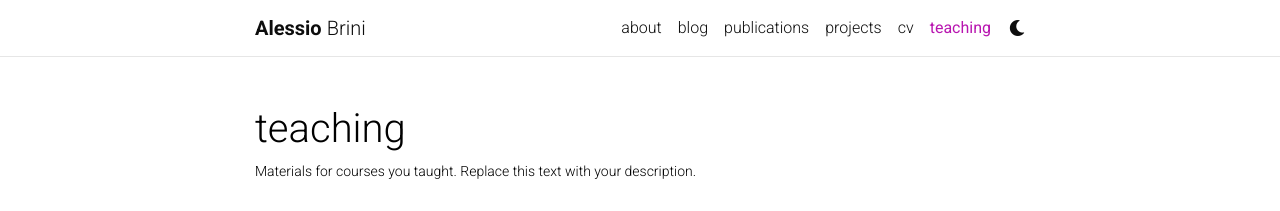
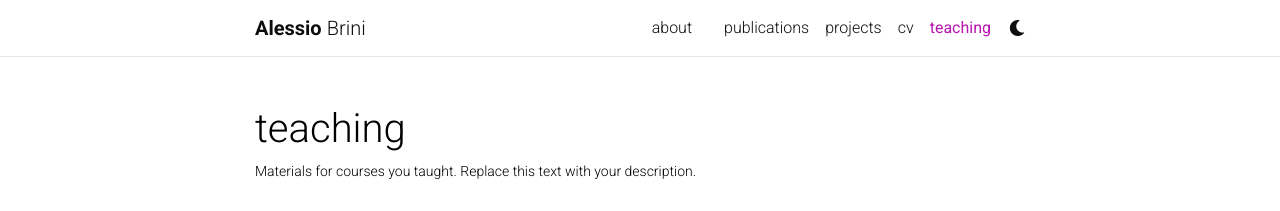
Before and after one commit to Alessiobrini/academic-website, a Jekyll site: the page built from _pages/teaching.md, in a window 1280 px wide. Shown: the top 211 px of the page. Built offline with Jekyll 4.4.1, drawn with Linux system fonts in a browser that asks for light colours; comment, search, counter and statistics services are not loaded; a style sheet for code colours, icons or effects is not loaded.

Commit message:
Update _config.yml

```diff
--- a/_config.yml
+++ b/_config.yml
@@ -99,7 +99,7 @@
 # -----------------------------------------------------------------------------
 
 blog_name: al-folio # blog_name will be displayed in your blog page
-blog_nav_title: blog # your blog must have a title for it to be displayed in the nav bar
+blog_nav_title: "" # your blog must have a title for it to be displayed in the nav bar
 blog_description: a simple whitespace theme for academics
 permalink: /blog/:year/:title/
 
```
